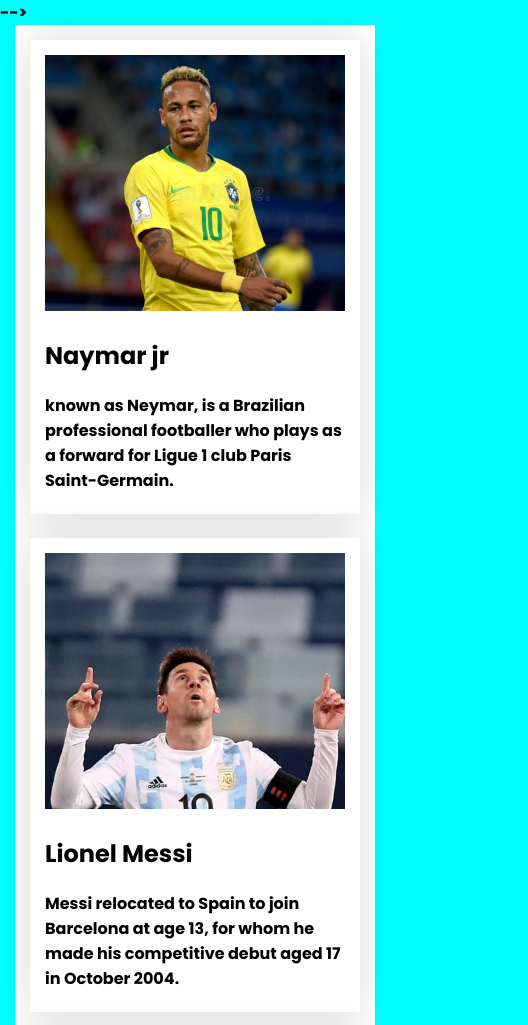
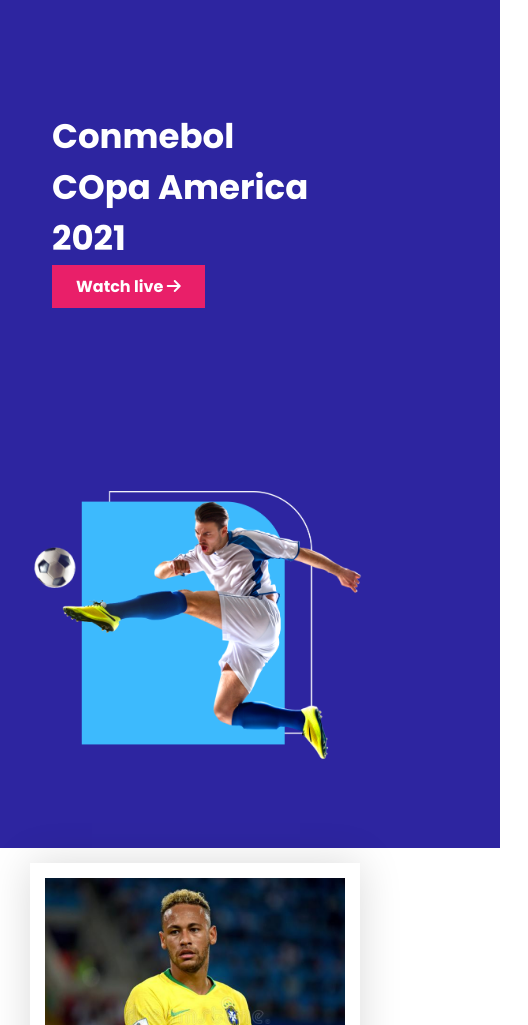
Before and after one commit to bappasahabapi0/football-assignment, a plain HTML site: page index.html in a window 390 px wide. Shown: the top 1025 px of the page, 528 px wide, since content can reach past the window. Drawn offline with Linux system fonts and the light colour scheme.

Commit message:
header is added

```diff
--- a/index.html
+++ b/index.html
@@ -18,13 +18,13 @@
     <!--
     <header>
         <!-- navigation section  -->
-    <nav>
+    <!-- <nav>
 
-    </nav>
+    </nav> -->
 
     <!-------- heading section ------------------------ -->
 
-    <!-- <div class="head-container">
+    <div class="head-container">
         <div class="heading-details">
             <div class="heading">
                 <h1>Conmebol <br>COpa America <br>2021</h1>
@@ -38,8 +38,7 @@
             <img src="images/banner.png" alt="">
         </div>
     </div>
-    </header> --> -->
-
+    </header>
 
     <!-- --------------- header end -------------- -->
 
@@ -199,6 +198,8 @@
                 </div>
             </div>
         </section>
+
+
     </main>
     <footer>
         <div class="foot-container">
--- a/style.css
+++ b/style.css
@@ -5,7 +5,7 @@
 /* ----------------------------- common to all -------------*/
 body{
     font-family: 'Poppins', sans-serif;
-    background-color: aqua;
+    /* background-color: aqua; */
     margin: 0;
     padding: 0;
 }
@@ -31,7 +31,7 @@ body{
 }
 .heading-details{
   margin-right: 102px;
-   border: 2px solid white;
+   /* border: 2px solid white; */
    width: 500px;
    height: 400px;
 }
@@ -58,7 +58,7 @@ body{
 .body-details{
     width: 556px;
     height: 438px;
-    border: 2px solid white;
+    /* border: 2px solid white; */
 }
 .body-details img{
     width: 100%;
@@ -187,6 +187,9 @@ footer{
 /* -------------------------- -------------------
                     using media queries
 ---------------------------------------- */
+
+ /* -------------------------------- for ipad devices 689 to 991px ----------------------- */
+
 @media only screen and (min-width: 688px) and (max-width:991px)
 {
             .container{
@@ -199,6 +202,7 @@ footer{
                 grid-row-gap: 24px;
             }
 }
+     /*---------------------- FOR MOBILE DEVICE------------------------------------- */
     @media only  screen and (max-width: 688px)
     {
 
@@ -212,50 +216,33 @@ footer{
             grid-row-gap: 24px;
         }
 
-         /* for ipad devices 689 to 991px */
-       /* @media only screen and (max-width:991px) */
 
 
-
-
-
-
-
-
-
-
-                    /* FOR MOBILE DEVICE */
-/*
 @media (max-width:668px)
 {
     .head-container{
-        width: 360px;
+        width: 500px;
         height: 695px;
-        margin-left: 0;
+
         margin-top: 0;
-        /* background-color: palevioletred; */
-        /* display: grid;
+        background-color: #2D25A0;
+        display: grid;
         grid-template-columns: repeat(1 ,1fr);
-    } */
-    /* .heading-details{
-        margin-left: 18px;
+    }
+    .heading-details{
+        width: 330px;
+        margin-left:80px;
         margin-top: -112px;
+        text-align: left;
     }
     .heading h1{
         font-size: 34px;
 
-
     }
     .body-details img{
-        width: 60%;
-        margin-left: 20px;
+        margin-top: 50px;
+        width: 330px;
+        margin-left: 60px;
     }
 
-     .first-three-cards{
-               background-color: green;
-     }
-
-  }    */
-
-
-  /* ------------------ CARDS SECTION----- */
+  }
```
